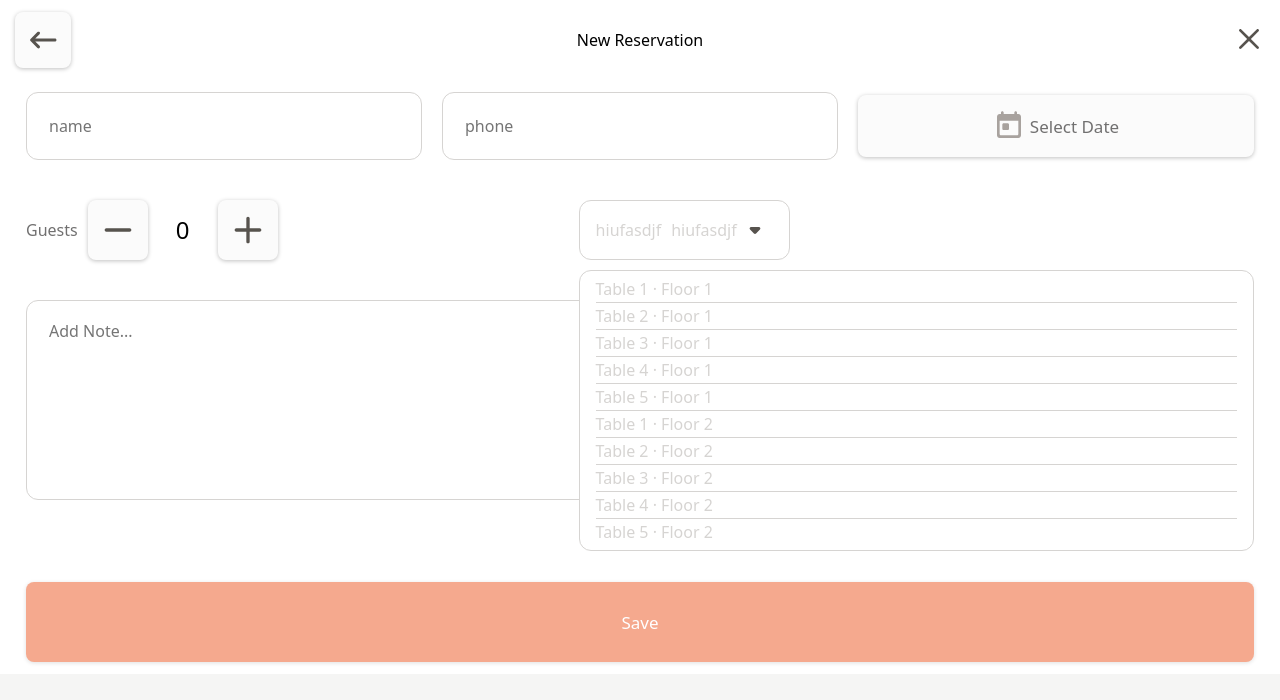
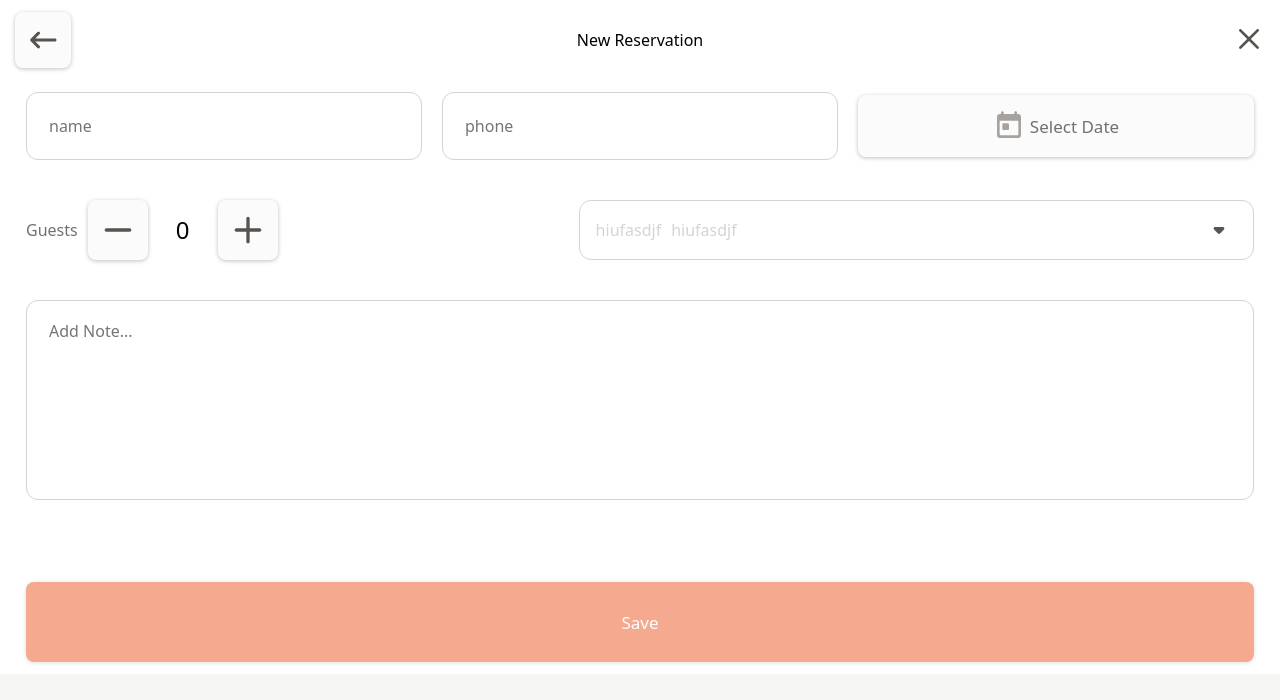
Before and after one commit to codnr98/reservation-sveltekit, a SvelteKit app: page /add-reservation in a window 1280 px wide. Shown: the top 700 px of the page. Built offline with nearby package versions, Linux system fonts and the light colour scheme.

Commit message:
feat: table 리스트 외부를 클릭하면 table리스트가 사라지는 기능 구현

```diff
--- a/src/components/Select.svelte
+++ b/src/components/Select.svelte
@@ -1,12 +1,36 @@
-<script>
+<script lang="ts">
 	import DorpDownIcon from '../assets/arrow_drop_down.svelte';
 
 	import { tableList } from '../stores/tableStore';
 	let isDrop = false;
 
+	function clickOutside(node) {
+		const handleClick = event => {
+			if (node && !node.contains(event.target) && !event.defaultPrevented) {
+				node.dispatchEvent(new CustomEvent('click_outside', node));
+			}
+		};
+
+		document.addEventListener('click', handleClick, true);
+
+		return {
+			destroy() {
+				document.removeEventListener('click', handleClick, true);
+			}
+		};
+	}
+
 	const handlerClickSelect = () => {
-		isDrop = !isDrop;
+		isDrop = true;
+		console.log(isDrop);
 	};
+
+	const handlerClickSelectOutside = () => {
+		isDrop = false;
+		console.log(isDrop);
+	};
+
+	console.log(isDrop);
 </script>
 
 <div class="select-wrapper">
@@ -17,11 +41,14 @@
 		</ul>
 		<DorpDownIcon />
 	</button>
-	<ul class="option-list {isDrop && 'disable'}">
-		{#each $tableList as table}
-			<li>{`Table ${table.number} · Floor ${table.floor}`}</li>
-		{/each}
-	</ul>
+
+	{#if isDrop}
+		<ul class="option-list" use:clickOutside on:click_outside={handlerClickSelectOutside}>
+			{#each $tableList as table}
+				<li>{`Table ${table.number} · Floor ${table.floor}`}</li>
+			{/each}
+		</ul>
+	{/if}
 </div>
 
 <style>
@@ -40,6 +67,7 @@
 		padding: 0 16px;
 		color: var(--line-normal);
 		height: 100%;
+		width: 100%;
 	}
 
 	.select-item-container {
@@ -53,6 +81,8 @@
 		border-radius: 12px;
 		position: absolute;
 		width: 100%;
+		height: 180px;
+		overflow: auto;
 		padding: 5px 16px;
 		margin-top: 10px;
 		border: solid 1px var(--line-normal);
```
